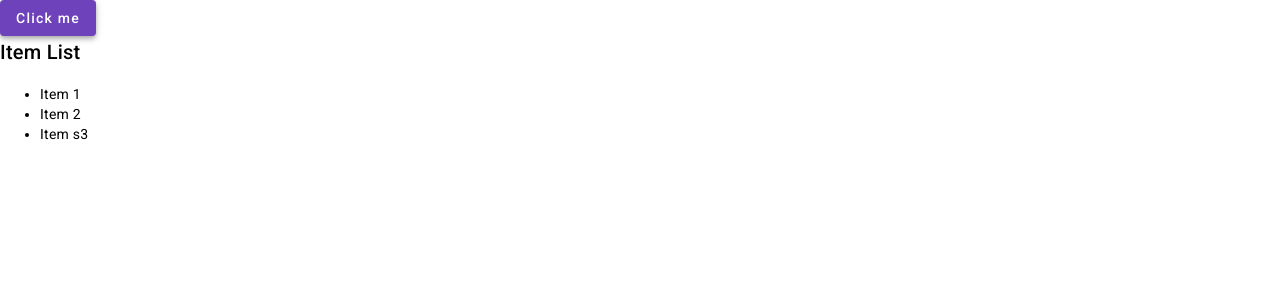
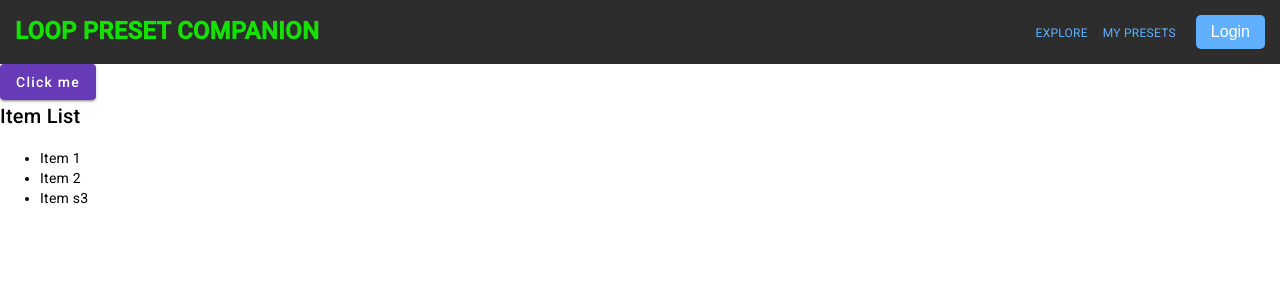
Before and after one commit to Markela-prog/LoopPresetCompanion, an Angular app: page / in a window 1280 px wide. Shown: the top 300 px of the page. Built offline with nearby package versions, Linux system fonts and the light colour scheme.

Commit message:
[LPC-16] Added a header

```diff
--- a/src/app/app.component.html
+++ b/src/app/app.component.html
@@ -1,3 +1,4 @@
+<app-header />
 <button mat-raised-button color="primary">Click me</button>
 <main>
   @if (items.length !== 0) {
--- a/src/app/app.component.ts
+++ b/src/app/app.component.ts
@@ -1,10 +1,11 @@
 import { Component } from '@angular/core';
 import { MatButtonModule } from '@angular/material/button';
+import { HeaderComponent } from './header/header.component';
 
 @Component({
   selector: 'app-root',
   standalone: true,
-  imports: [MatButtonModule],
+  imports: [MatButtonModule, HeaderComponent],
   templateUrl: './app.component.html',
   styleUrl: './app.component.scss',
 })
--- a/src/app/app.routes.ts
+++ b/src/app/app.routes.ts
@@ -1,3 +1,17 @@
 import { Routes } from '@angular/router';
+import { AppComponent } from './app.component';
 
-export const routes: Routes = [];
+export const routes: Routes = [
+  {
+    path: '',
+    component: AppComponent,
+  },
+  {
+    path: 'my-presets',
+    component: AppComponent,
+  },
+  {
+    path: 'explore',
+    component: AppComponent,
+  },
+];
--- /dev/null
+++ b/src/app/header/header.component.html
@@ -0,0 +1,21 @@
+<nav class="navbar">
+  <div class="container">
+    <div class="home-button">
+      <a routerLink="/" class="brand">LOOP PRESET COMPANION</a>
+    </div>
+
+    <div class="nav-group">
+      <div class="nav-links">
+        <ul>
+          <li><a routerLink="/explore">EXPLORE</a></li>
+          <li><a routerLink="/my-presets">MY PRESETS</a></li>
+        </ul>
+      </div>
+      <div class="nav-actions">
+        <button class="login-logout" (click)="onToggleAuth()">
+          {{ isAuthenticated ? 'Logout' : 'Login' }}
+        </button>
+      </div>
+    </div>
+  </div>
+</nav>
--- /dev/null
+++ b/src/app/header/header.component.scss
@@ -0,0 +1,51 @@
+.navbar {
+    background-color: #2D2D2D;
+    padding: 15px;
+    display: flex;
+    justify-content: space-between;
+    align-items: center;
+
+    .container {
+        width: 100%;
+        display: flex;
+        align-items: center;
+        justify-content: space-between;
+    }
+
+    .home-button .brand {
+        font-size: 24px;
+        font-weight: bold;
+        color: #13E100;
+        text-decoration: none;
+    }
+
+    .nav-group {
+        display: flex;
+        align-items: center;
+        gap: 20px;
+    }
+
+    .nav-links ul {
+        list-style: none;
+        padding: 0;
+        margin: 0;
+        display: flex;
+        gap: 15px;
+
+        li a {
+            color: #61B0FF;
+            text-decoration: none;
+            font-size: 12px;
+        }
+    }
+
+    .login-logout {
+        background-color: #61B0FF;
+        color: #fff;
+        padding: 8px 15px;
+        border: none;
+        cursor: pointer;
+        font-size: 16px;
+        border-radius: 5px;
+    }
+}
--- /dev/null
+++ b/src/app/header/header.component.ts
@@ -0,0 +1,16 @@
+import { Component } from '@angular/core';
+
+@Component({
+  selector: 'app-header',
+  standalone: true,
+  imports: [],
+  templateUrl: './header.component.html',
+  styleUrl: './header.component.scss',
+})
+export class HeaderComponent {
+  isAuthenticated = false;
+
+  onToggleAuth() {
+    this.isAuthenticated = !this.isAuthenticated;
+  }
+}
```
Also changed, not shown: 1 other file (tests, documents, lock files or other folders).
